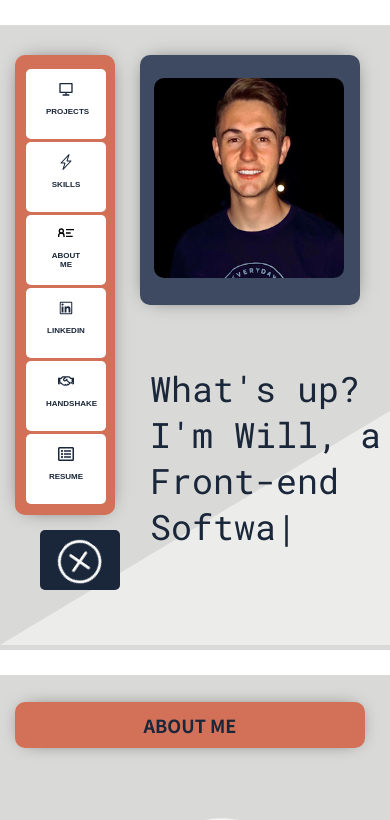
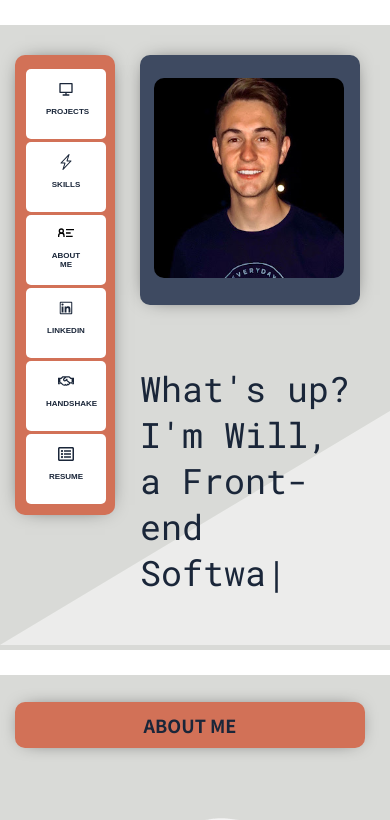
Before and after one commit to willyv4/RealPortfolio, a React (Create React App) app: page / in a window 390 px wide. Shown: the top 820 px of the page. Built offline with nearby package versions, Linux system fonts and the light colour scheme; a web font is replaced by a local one.

Commit message:
still fixing css issues

```diff
--- a/src/Compenants/Buttongroup.css
+++ b/src/Compenants/Buttongroup.css
@@ -56,7 +56,7 @@
     justify-content: center;
 }
 
-@media (max-width: 500px) {
+@media (max-width: 600px) {
   .ButtonBox {
       width: 100px;
       height: 460px;
--- a/src/Compenants/ContactForm.css
+++ b/src/Compenants/ContactForm.css
@@ -122,7 +122,7 @@ h4 {
 }
 /* form */
 
-@media (max-width: 600px) {
+@media (max-width: 800px) {
   .FormButton {
     top: 520px;
     /* right: 870px; */
@@ -133,7 +133,7 @@ h4 {
   }
 }
 
-@media (max-width: 500px) {
+@media (max-width: 600px) {
   .FormButton {
     right: 0px;
     top: 0px;
@@ -144,13 +144,34 @@ h4 {
     /* right: 870px; */
   }
   .buttonContainer {
-    right: 270px;
+    right: 395px;
     position: absolute;
     /* right: 870px; */
     border-top-left-radius: 5px;
     border-top-right-radius: 5px;
   }
+/*
+  @keyframes spinning {
+    from { transform: rotate(0deg) }
+    to { transform: rotate(360deg) }
+  }
+  .ContactPlus {
+    animation-name: spinning;
+    animation-duration: 10s;
+    animation-iteration-count: infinite;
+    animation-timing-function: linear;
+  }
 
+  .buttonContainer {
+    background-color: #3e4a6100;
+  }
+
+  .textFields {
+    color: #3e4a6100;
+  } */
+}
+
+@media (max-width: 400px) {
   @keyframes spinning {
     from { transform: rotate(0deg) }
     to { transform: rotate(360deg) }
--- a/src/Compenants/textIntro.css
+++ b/src/Compenants/textIntro.css
@@ -66,9 +66,9 @@
 
   .text {
       margin-top: 100px;
-      margin-left: 270px;
+      margin-left: 260px;
       font-size: 35px;
-      width: 240px;
+      width: 230px;
       margin-top: 10px;
   }
 
```
